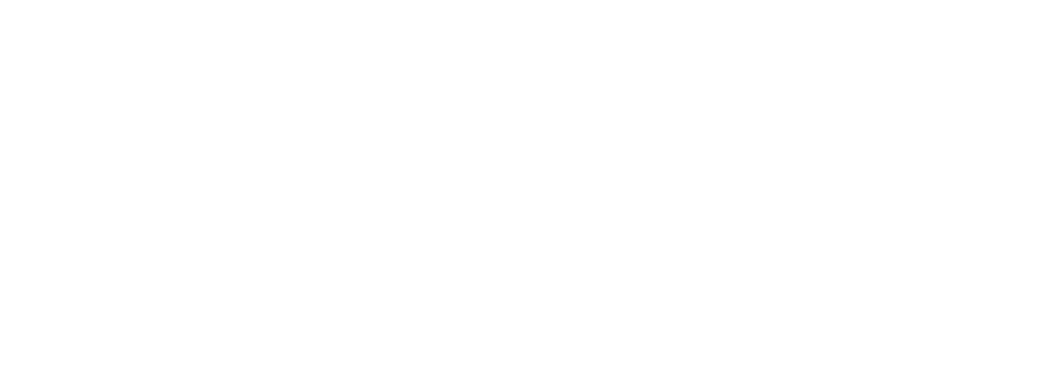
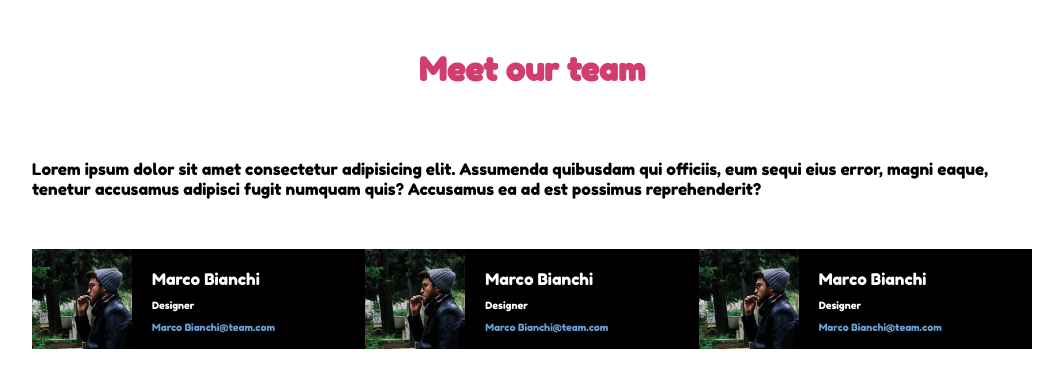
Before and after one commit to simone202120/-html-css-float-cards, a plain HTML site: page index.html in a window 1280 px wide. Shown: the whole page, without its empty margins (108-1171 px from the left). Drawn offline with Linux system fonts and the light colour scheme.

Commit message:
inizio float

```diff
--- a/css/style.css
+++ b/css/style.css
@@ -1,5 +1,53 @@
-* * {
+*{
     padding: 0;
     margin: 0;
     box-sizing: border-box;
 }
+
+body{
+    max-width: 1000px;
+    font-family: 'Fredoka One', cursive;
+    margin:auto
+}
+
+h1{
+    font-family: 'Fredoka One', cursive;
+    text-align: center;
+    color: rgb(209, 61, 110);
+    margin-top: 50px;
+    margin-bottom: 70px;
+}
+
+.contenitore{
+    margin-top: 50px;
+
+}
+
+img{
+    float: left;
+    margin-right: 20px;
+    height: 100%;
+}
+
+.carattere{
+    font-size: 10px;
+    margin-top: 10px;
+
+}
+
+.float{
+    background-color: black;
+    height: 100px;
+    color: white;
+    width: calc(100% / 3);
+    float: left;
+
+}
+
+.mail{
+    color: rgb(105, 161, 214);
+}
+
+.padding{
+    padding: 20px 0;
+}
--- a/index.html
+++ b/index.html
@@ -4,9 +4,51 @@
         <meta charset="UTF-8">
         <meta http-equiv="X-UA-Compatible" content="IE=edge">
         <meta name="viewport" content="width=device-width, initial-scale=1.0">
-        <title>Document</title>
+        <title>Float</title>
+        <link rel="stylesheet" href="css/style.css">
+        <link rel="preconnect" href="https://fonts.googleapis.com">
+        <link rel="preconnect" href="https://fonts.gstatic.com" crossorigin>
+        <link href="https://fonts.googleapis.com/css2?family=Fredoka+One&display=swap" rel="stylesheet">
     </head>
     <body>
+        <main>
+            <h1>Meet our team</h1>
+            <p>Lorem ipsum dolor sit amet consectetur adipisicing elit. Assumenda quibusdam qui officiis, eum sequi eius error, magni eaque, tenetur accusamus adipisci fugit numquam quis? Accusamus ea ad est possimus reprehenderit?</p>
+
+            <div class="contenitore clearfix">
+
+                    <div class="float">
+                        <img src="img/male1.png" alt="foto marco">
+                        <div class="padding">
+                            <span>Marco Bianchi</span>
+                            <p class="carattere">Designer</p>
+                            <p class="mail carattere">Marco Bianchi@team.com</p>
+                        </div>
+                    </div>
+
+
+
+
+                    <div class="float">
+                        <img src="img/male1.png" alt="foto marco">
+                        <div class="padding">
+                            <span>Marco Bianchi</span>
+                            <p class="carattere">Designer</p>
+                            <p class="mail carattere">Marco Bianchi@team.com</p>
+                        </div>
+                    </div>
+
+
+                <div class="float">
+                    <img src="img/male1.png" alt="foto marco">
+                    <div class="padding">
+                       <span>Marco Bianchi</span>
+                       <p class="carattere">Designer</p>
+                       <p class="mail carattere">Marco Bianchi@team.com</p>
+                    </div>
+               </div>
+            </div>
+        </main>
 
     </body>
 </html>
```
